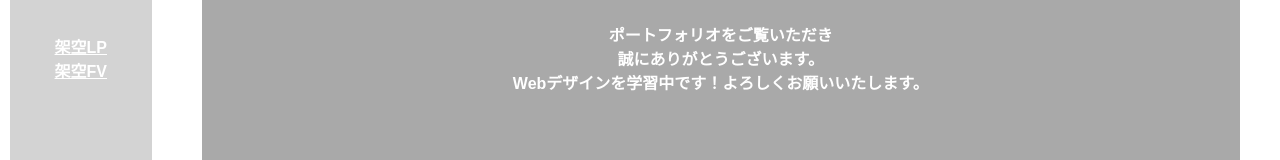
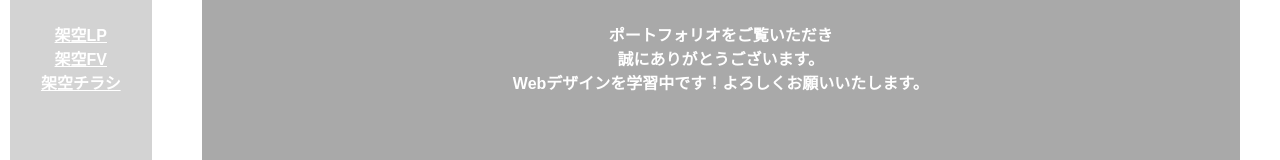
Before and after one commit to scc1997/portfolio, a plain HTML site: page index.html in a window 1280 px wide. Shown: the part 169-329 px from the top of the page. Drawn offline with Linux system fonts and the light colour scheme.

Commit message:
Update index.html

```diff
--- a/index.html
+++ b/index.html
@@ -28,6 +28,7 @@
     <ul>
       <li><a href="index3.html">架空LP</a></li>
       <li><a href="index2.html">架空FV</a></li>
+      <li><a href="index4.html">架空チラシ</a></li>
     </ul>
   </menu>
 
```
